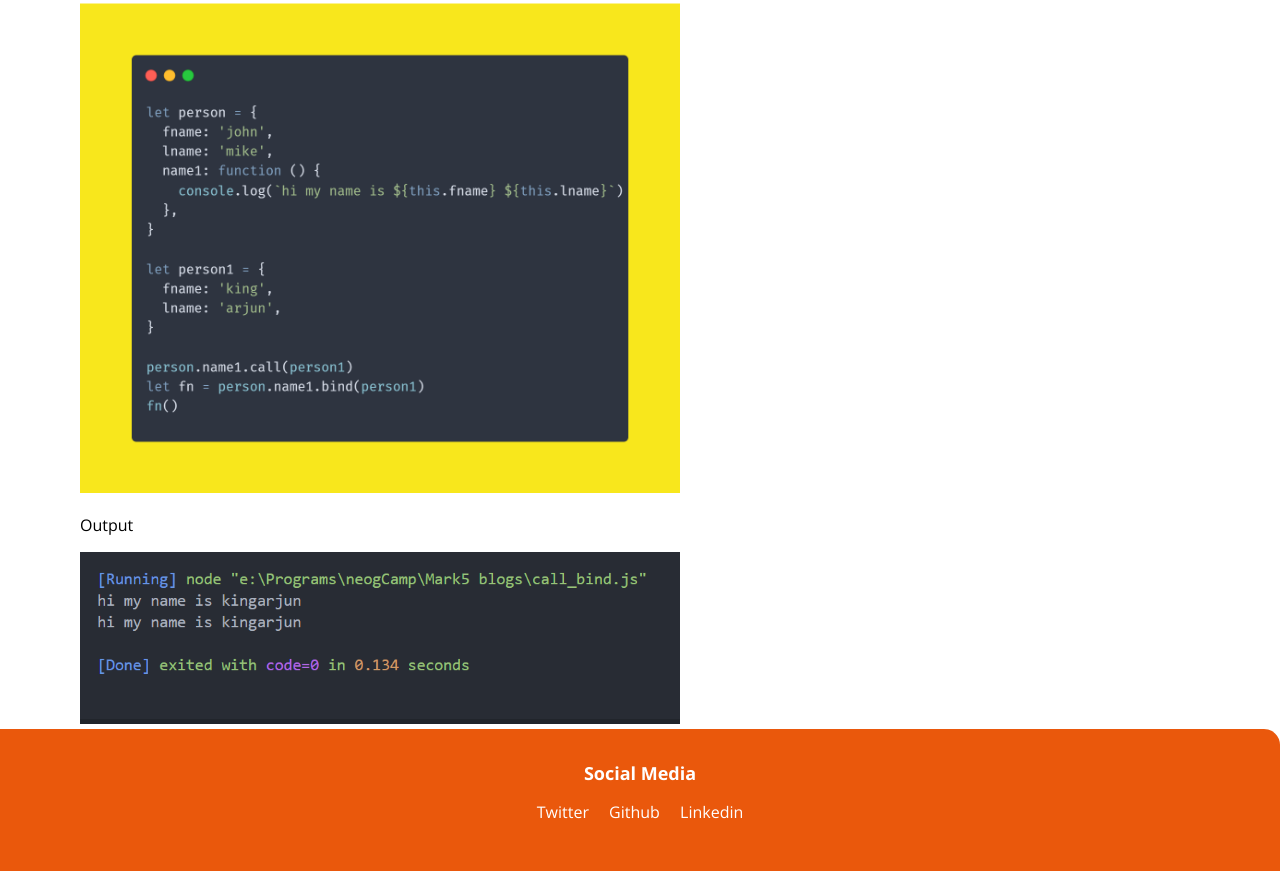
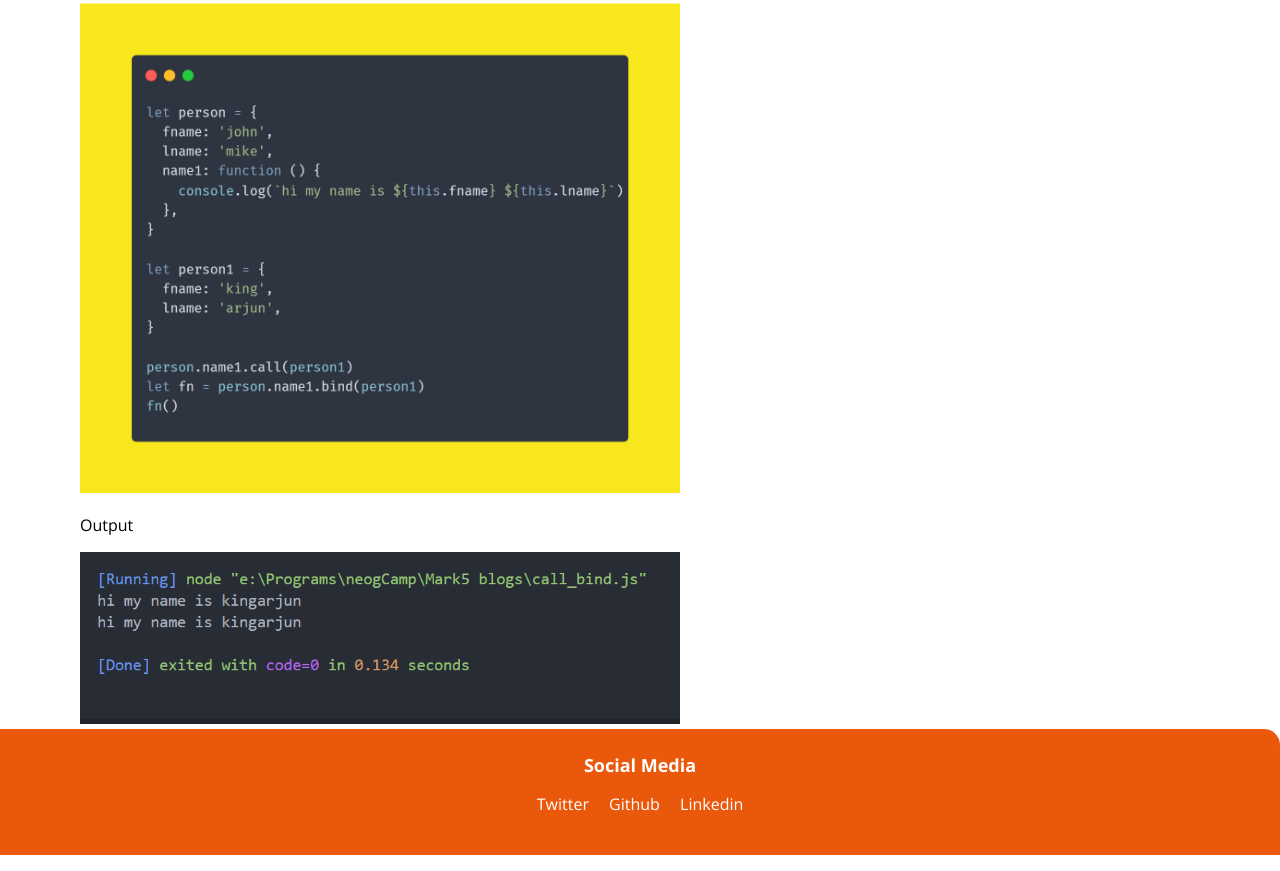
Before and after one commit to Nithin3008/Mark15-blog1, a plain HTML site: page index.html in a window 1280 px wide. Shown: the part 4384-5255 px from the top of the page. Drawn offline with nearby package versions, Linux system fonts and the light colour scheme.

Commit message:
Changes in footer style

```diff
--- a/style.css
+++ b/style.css
@@ -112,7 +112,7 @@ hr {
 
 footer {
   background-color: var(--prim-col);
-  padding: 2rem;
+  padding: 1.5rem;
   text-align: center;
   color: white;
   border-top-right-radius: 1rem;
```
